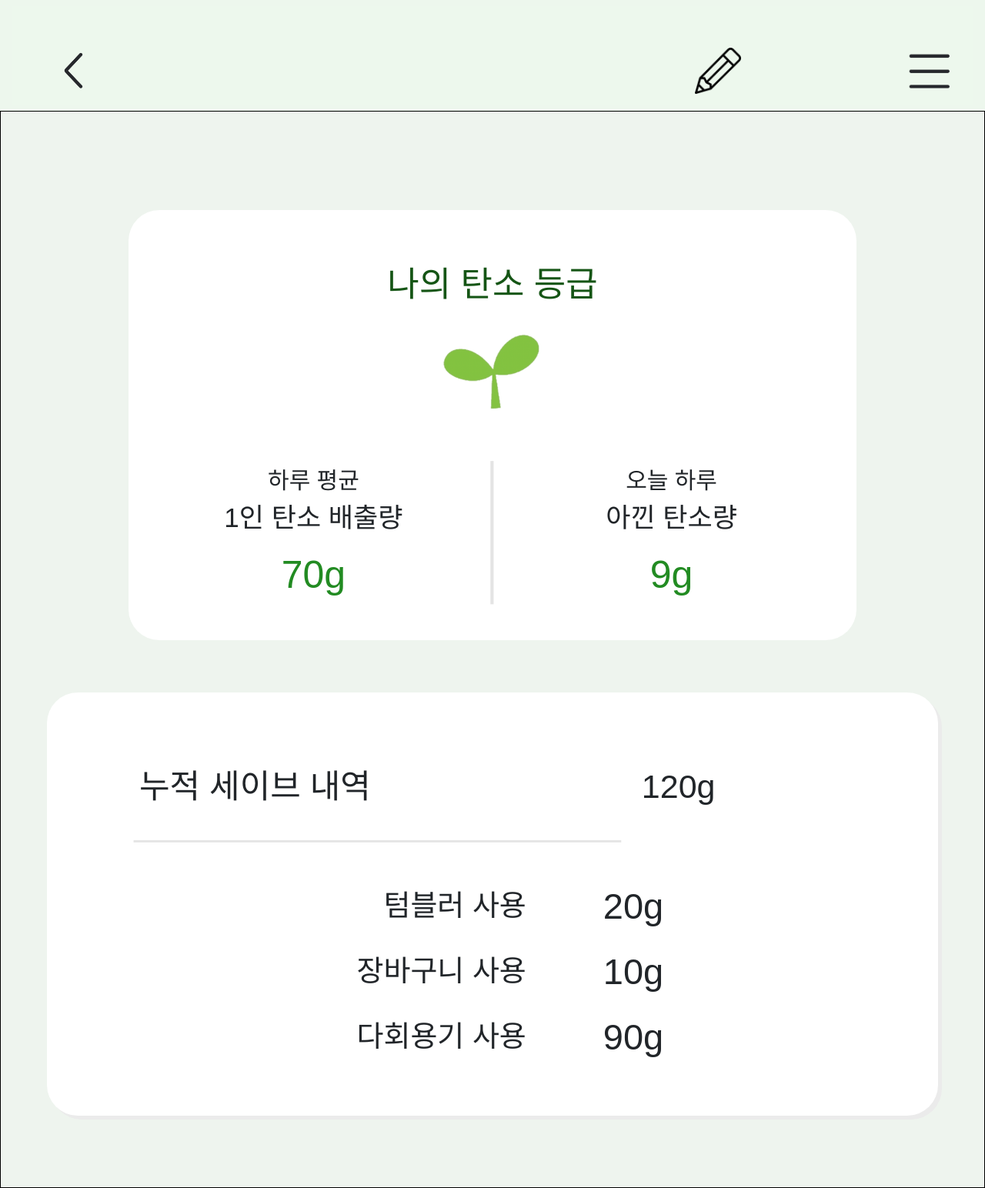
After one commit to dongju97/Django_finalproject, a Django app: page /topics/save/ in a window 1280 px wide. The commit adds this page. Shown: the whole page at 77% size. Run offline with Django 3.2, Linux system fonts and the light colour scheme; some libraries are stand-ins or nearby versions; some web fonts are replaced.

Commit message:
10월24일

```diff
--- /dev/null
+++ b/topics/static/css/topics/save.css
@@ -0,0 +1,190 @@
+#box{
+    display: flex;
+    /* margin-top: 40px; */
+    border: 1px solid black;
+    height: 1400px;
+    flex-direction: column;
+
+}
+
+#box_1{
+    display: flex;
+    flex-direction: column;
+    height: 40%;
+    background-color: white;
+    border-radius: 40px;
+    margin:10%;
+    margin-left: 13%;
+    margin-right: 13%;
+    margin-bottom: 3%;
+}
+
+#first{
+    display: flex;
+    flex-direction: row;
+    justify-items: center;
+    width: 100%;
+    height: 50%;
+    padding: 50px;
+    /* border: 1px solid black; */
+}
+
+#tanso{
+    /* border: 1px solid black; */
+    display: flex;
+    width: 45%;
+    flex-direction: column;
+}
+
+#line{
+    width: 10%;
+    display: flex;
+    justify-content: center;
+    align-items: center;
+}
+
+#tanso_my{
+    /* border: 1px solid black; */
+    display: flex;
+    width: 45%;
+    flex-direction: column;
+}
+
+#tt{
+    /* border: 1px solid black; */
+    width: 100%;
+    height: 60%;
+}
+
+#title{
+    font-size: 30px;
+    text-align: center;
+    /* border: 1px solid black; */
+}
+
+#title_1{
+    font-size: 35px;
+    font-weight: 500;
+    text-align: center;
+    /* border: 1px solid black; */
+
+}
+
+#pt{
+    /* border: 1px solid black; */
+    width: 100%;
+    height: 40%;
+    font-size: 50px;
+    color: forestgreen;
+    text-align: right;
+    font-weight: 400;
+    text-align: center;
+}
+
+
+#second{
+    display: flex;
+    flex-direction: column;
+    justify-items: center;
+    width: 80%;
+    height: 50%;
+    /* padding: 60px; */
+    /* padding-top: 10px; */
+    /* border: 1px solid black; */
+    background-color: white;
+    border-radius: 30px;
+    margin-left: 10%;
+    margin-right: 10%;
+    padding-top: 3.5%;
+    justify-items: center;
+    align-items: center;
+}
+
+#a{
+    width: 80%;
+    height: 40%;
+    font-size: 45px;
+    font-weight: 505;
+    /* border: 1px solid black; */
+    text-align: center;
+    justify-items: center;
+    color: rgb(21, 85, 21);
+    margin-top: 30px;
+}
+
+#b{
+    height: 60%;
+    /* border: 1px solid black; */
+    display: flex;
+    justify-items: center;
+    align-items: center;
+}
+
+
+/*  */
+
+
+#aa{
+    display: flex;
+    flex-direction: column;
+    height: 550px;
+    margin: 60px;
+    border-radius: 40px;
+    margin-top: 30px;
+    font-size: 40px;
+    padding: 60px;
+    background-color: white;
+    margin-bottom: 0;
+    box-shadow: 5px 5px rgb(235, 235, 235);
+}
+
+.hall_p{
+    /* border: 1px solid black; */
+    height: 100px;
+    /* margin-top: 10px; */
+    text-align: center;
+    display: flex;
+    flex-direction: row;
+
+}
+
+
+.title_10{
+    font-size: 38px;
+    width: 60%;
+    margin-left: 0px;
+    text-align: right;
+}
+
+.count{
+    font-size: 47px;
+    width: 40%;
+    margin-left: 100px;
+    text-align: left;
+}
+
+.pyo{
+    display: flex;
+    flex-direction: column;
+    margin-top: 20px;
+}
+
+.pyo div{
+    /* border: 1px solid black; */
+}
+
+.pyo_1{
+    display: flex;
+    flex-direction: row;
+    align-items: center;
+    height: 85px;
+    /* justify-content: flex-end; */
+
+
+}
+
+.line_10{
+    width: 650px;
+    margin-left: 45px;
+    margin-top: 10px;
+}
--- a/topics/templates/graph.html
+++ b/topics/templates/graph.html
@@ -1,4 +1,4 @@
-{% extends 'base.html' %}
+{% comment %} {% extends 'base.html' %} {% endcomment %}
 {% load static %}
 {% block content %}
 
--- /dev/null
+++ b/topics/templates/save.html
@@ -0,0 +1,95 @@
+{% extends 'base.html' %}
+{% load static %}
+{% block content %}
+
+
+<head>
+    <link rel="stylesheet" type="text/css" href="//cdn.rawgit.com/innks/NanumSquareRound/master/nanumsquareround.min.css">
+    <!-- Bootstrap CSS -->
+    <link href="https://cdn.jsdelivr.net/npm/bootstrap@5.1.3/dist/css/bootstrap.min.css" rel="stylesheet">
+    <link rel="stylesheet" href="{% static 'css/topics/save.css' %}">
+</head>
+
+
+<body>
+
+
+    <div id="box">
+
+        <div id="box_1">
+            <div id="second">
+                <div id="a">나의 탄소 등급</div>
+                <div id="b">
+                    <img src="{% static 'images/새싹.png' %}" height="120px" width="140px">
+                </div>
+            </div>
+
+            {% comment %}  {% endcomment %}
+            <div id="first">
+                <div id="tanso">
+                    <div id="tt">
+                        <div id="title">하루 평균</div>
+                        <div id="title_1">1인 탄소 배출량</div>
+                    </div>
+                    <div id="pt">
+                        70g
+                    </div>
+                </div>
+
+                <div id="line">
+                    <img src="{% static 'images/line_1.png' %}" height="110%" width="50%">
+                </div>
+
+                <div id="tanso_my">
+                    <div id="tt">
+                        <div id="title">오늘 하루</div>
+                        <div id="title_1">아낀 탄소량</div>
+                    </div>
+                    <div id="pt">
+                        9g
+                    </div>
+                </div>
+            </div>
+        </div>
+
+                {% comment %}  {% endcomment %}
+
+
+
+
+        <div id="aa">
+            <div class="hall_p">
+                <div style="margin-top: 30px; margin-left: 60px; width:60%; text-align:left;  font-size: 43px;">누적 세이브 내역</div>
+                <div style="margin-left: 30px; margin-top:30px; width:30%; text-align:left; font-size: 43px;">120g</div>
+
+            </div>
+
+            <div style="padding: 0; margin:0;">
+                <img class="line_10" src="{% static 'images/선.png' %}">
+            </div>
+
+            <div class="pyo">
+                <div class="pyo_1">
+                    <div class="title_10">텀블러 사용</div>
+                    <div class="count">20g</div>
+                </div>
+                <div class="pyo_1">
+                    <div class="title_10">장바구니 사용</div>
+                    <div class="count">10g</div>
+                </div>
+                <div class="pyo_1">
+                    <div class="title_10">다회용기 사용</div>
+                    <div class="count">90g</div>
+                </div>
+
+            </div>
+        </div>
+
+    </div>
+
+
+</body>
+
+
+
+{% endblock content %}
--- a/topics/urls.py
+++ b/topics/urls.py
@@ -12,5 +12,7 @@ urlpatterns = [
     path('check/', views.check, name="check"),
     path('goal/', views.goal, name="goal"),
     path('graph/', views.graph, name="graph"),
+    path('save/', views.save, name="save"),
+
 
 ]
--- a/topics/views.py
+++ b/topics/views.py
@@ -31,3 +31,7 @@ def goal(request):
 
 def graph(request):
     return render(request, "graph.html")
+
+
+def save(request):
+    return render(request, "save.html")
```
Also changed, not shown: topics/static/css/topics/graph.css (+5 -4 lines), topics/static/images/line_1.png (added).
